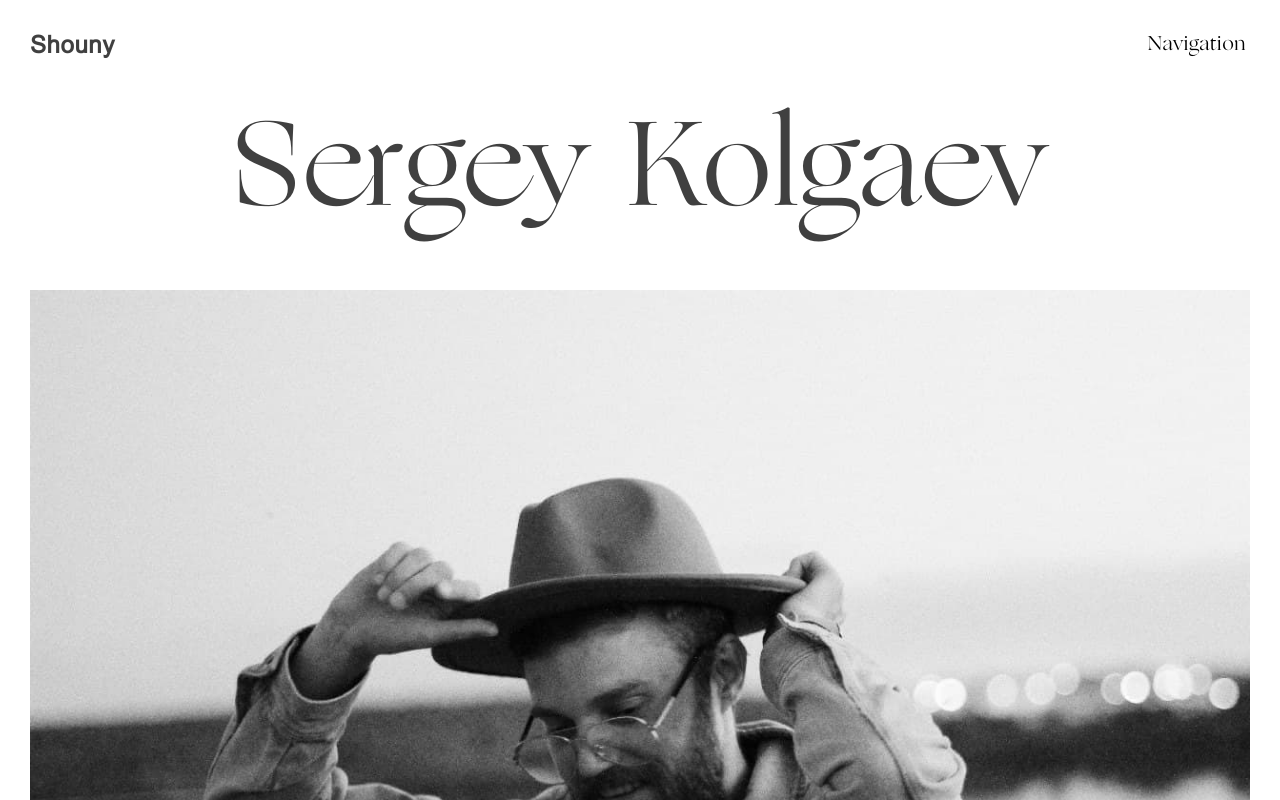
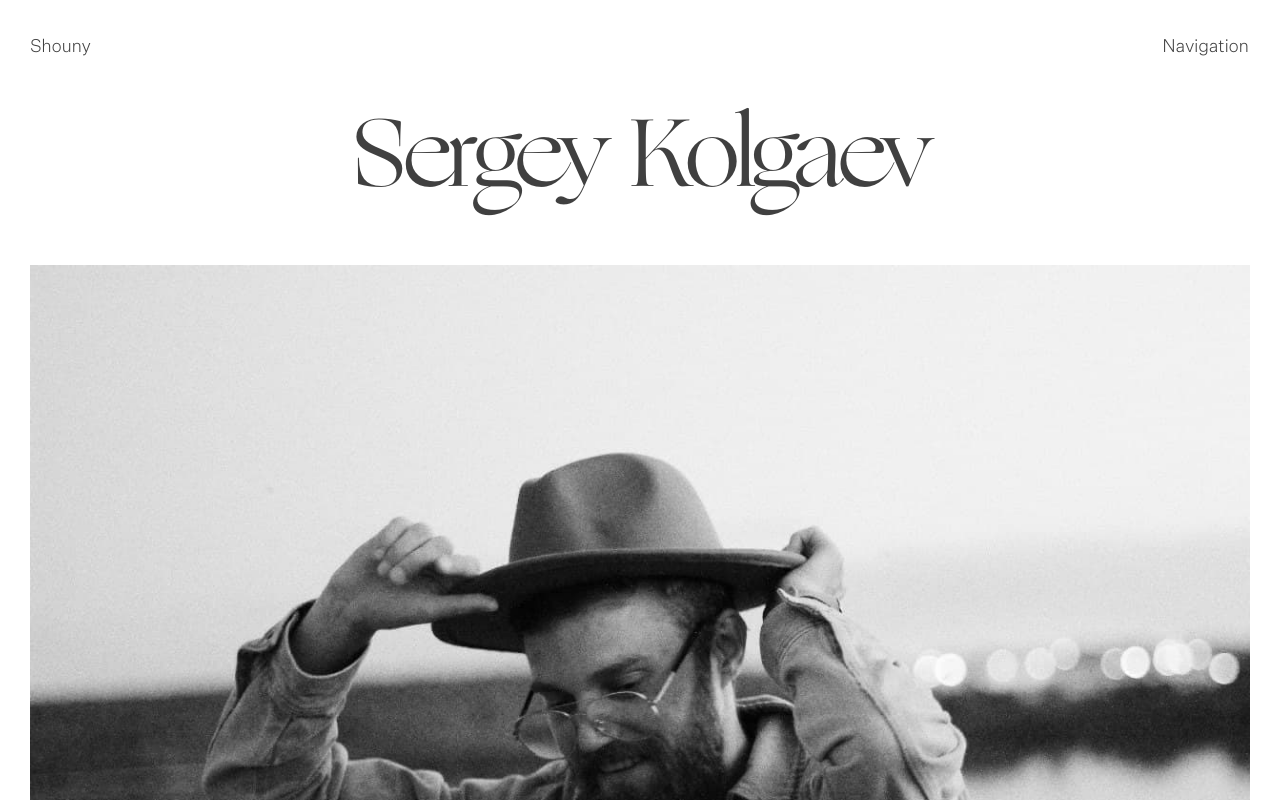
Before and after one commit to Shooouuun/shouny, a website: page source/index.html in a window 1280 px wide. Shown: the top 800 px of the page. Drawn offline with nearby package versions, Linux system fonts and the light colour scheme; files that its build step writes are made by us from their sources; a web font is replaced by a local one.

Commit message:
working with fonts and positioning

```diff
--- a/source/less/blocks/header.less
+++ b/source/less/blocks/header.less
@@ -15,27 +15,29 @@
 }
 
 .header__logo {
-  font-size: 24px;
-  line-height: 24px;
-  font-weight: 700;
+  font-size: 18px;
+  line-height: 18px;
   font-family: @font-family-secondary;
   z-index: 2;
+  font-family: "Untl";
+  letter-spacing: -0.020em;
 }
 
 .header__button {
   position: relative;
   display: flex;
   justify-content: flex-end;
-  color: black;
   z-index: 2;
+  letter-spacing: -0.020em;
 }
 
 .header__button-span {
   display: flex;
   justify-content: flex-end;
-  font-size: 20px;
-  line-height: 20px;
+  font-size: 18px;
+  line-height: 18px;
   transition-duration: 0.6s;
+  font-family: "Untl";
 
   &--nav {
     transform: translate3d(50%, 0, 0);
@@ -64,8 +66,9 @@
   align-items: flex-start;
   font-size: 18px;
   line-height: 18px;
-  letter-spacing: 0.040em;
+  letter-spacing: -0.020em;
   z-index: 2;
+  font-family: "Untl";
 }
 
 .header__list-main {
@@ -151,7 +154,6 @@
   align-items: flex-end;
 
   &--one-list {
-    margin: 0;
 
     & .header__item {
       padding: 10px 0;
@@ -170,6 +172,8 @@
       font-size: 18px;
       line-height: 18px;
       color: inherit;
+      letter-spacing: -0.020em;
+      font-family: "Untl";
     }
   }
 }
@@ -191,25 +195,27 @@
 }
 
 .intro {
+  position: relative;
   overflow: hidden;
-
+  padding-bottom: 30px;
 }
 
 .intro__title {
-  position: relative;
   font-family: "oggr";
-  font-size: 120px;
-  line-height: 110px;
+  font-size: 6rem;
+  line-height: 85px;
   margin-bottom: 30px;
   font-weight: 300;
   text-align: center;
   padding: 30px 0;
+  letter-spacing: -5.0px;
+  user-select: none;
 }
 
 .intro__desc {
   font-family: "Untr";
-  font-size: 20px;
-  line-height: 32px;
+  font-size: 18px;
+  line-height: 28px;
   color: rgb(134 134 139);
   padding: 0 30px;
 }
--- a/source/less/fonts.less
+++ b/source/less/fonts.less
@@ -34,3 +34,17 @@
   font-display: swap;
   src: url("../fonts/UntitledSans-Regular.woff") format("woff");
 }
+
+@font-face {
+  font-family: "Untr";
+  font-style: normal;
+  font-display: swap;
+  src: url("../fonts/UntitledSans-Regular.woff") format("woff");
+}
+
+@font-face {
+  font-family: "Untl";
+  font-style: normal;
+  font-display: swap;
+  src: url("../fonts/UntitledSans-Light.woff") format("woff");
+}
```
Also changed, not shown: source/fonts/UntitledSans-BoldItalic.woff (deleted), source/fonts/UntitledSans-LightItalic.woff (deleted), source/fonts/UntitledSans-MediumItalic.woff (deleted), source/fonts/UntitledSans-RegularItalic.woff (deleted).
